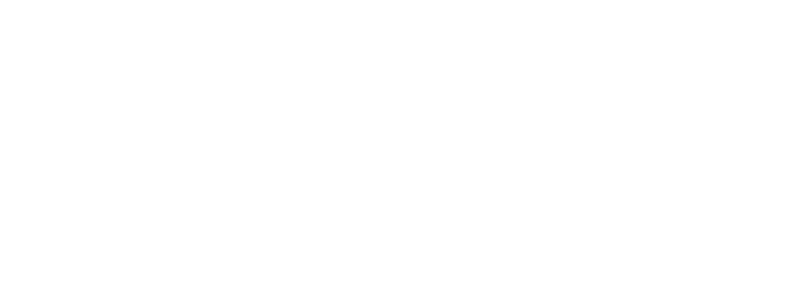
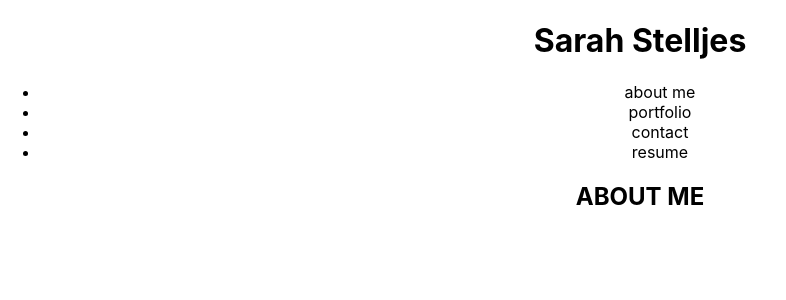
Before and after one commit to SarahStelljes/try-everything-portfolio, a React (Create React App) app: page / in a window 1280 px wide. Shown: the top 300 px of the page, without its empty margins (0-786 px from the left). Built offline with nearby package versions, Linux system fonts and the light colour scheme.

Commit message:
made header functionality and the Main part of body. Main body can switch between the different 'pages' based on what's clicked in the header

```diff
--- a/package.json
+++ b/package.json
@@ -4,10 +4,10 @@
   "private": true,
   "dependencies": {
     "@testing-library/jest-dom": "^5.16.5",
-    "@testing-library/react": "^13.4.0",
+    "@testing-library/react": "11.1.0",
     "@testing-library/user-event": "^13.5.0",
-    "react": "^18.2.0",
-    "react-dom": "^18.2.0",
+    "react": "17.0.2",
+    "react-dom": "17.0.2",
     "react-scripts": "5.0.1",
     "web-vitals": "^2.1.4"
   },
--- a/src/App.js
+++ b/src/App.js
@@ -1,9 +1,34 @@
-import logo from './logo.svg';
+import React, { useState } from 'react';
 import './App.css';
+import Header from './components/Header';
+import Main from './components/Main';
 
 function App() {
+  const [categories] = useState([
+    {
+      titleName: 'about me'
+    },
+    {
+      titleName: 'portfolio'
+    },
+    {
+      titleName: 'contact'
+    },
+    {
+      titleName: 'resume'
+    }
+  ]);
+  const [currentNavTitle, setCurrentNavTitle] = useState(categories[0]);
   return (
     <div className="App">
+      <Header
+        categories={categories}
+        currentNavTitle={currentNavTitle}
+        setCurrentNavTitle={setCurrentNavTitle}
+      />
+      <main>
+        <Main currentNavTitle={currentNavTitle} />
+      </main>
     </div>
   );
 }
--- /dev/null
+++ b/src/components/About.js
@@ -0,0 +1,7 @@
+import React from "react";
+
+export default function About(){
+    return(
+        <h2>ABOUT ME</h2>
+    );
+}
--- /dev/null
+++ b/src/components/Contact.js
@@ -0,0 +1,7 @@
+import React from "react";
+
+export default function Contact(){
+    return(
+        <h2>CONTACT ME</h2>
+    );
+}
--- a/src/components/Header.js
+++ b/src/components/Header.js
@@ -1,15 +1,31 @@
 import React from 'react';
 
-export default function Header(){
-
+export default function Header(props){
+    const {
+        categories = [],
+        currentNavTitle,
+        setCurrentNavTitle
+    } = props;
     return(
         <header>
             <h1>Sarah Stelljes</h1>
             <nav>
-                {/* About Me */}
-                {/* Portfolio */}
-                {/* Contact */}
-                {/* Resume */}
+                <ul>
+                    {categories.map((category) => (
+                        <li
+                            className={`${
+                                currentNavTitle.titleName === category.titleName && category.titleName
+                            }`} key={category.titleName}
+                        >
+                            <span onClick={() => {
+                                setCurrentNavTitle(category);
+                                }}
+                            >
+                                {category.titleName}
+                            </span>
+                        </li>
+                    ))}
+                </ul>
             </nav>
         </header>
     )
--- /dev/null
+++ b/src/components/Main.js
@@ -0,0 +1,47 @@
+import React, { useEffect } from "react";
+import About from "./About";
+import Contact from "./Contact";
+import Portfolio from "./Portfolio";
+import Resume from "./Resume";
+
+export default function Main({currentNavTitle}){
+    const { titleName } = currentNavTitle;
+
+    // const [returnInfo] = useState([
+    //     [{
+    //         category: 'about me',
+    //         returning: {
+    //             chilren: [<About/>]}
+    //     }],
+    //     [{
+    //         category: 'contact',
+    //         returning: {
+    //             chilren: [<Contact/>]}
+    //     }],
+    //     [{
+    //         category: 'portfolio',
+    //         returning: {
+    //             chilren: [<Portfolio/>]}
+    //     }],
+    //     [{
+    //         category: 'resume',
+    //         returning: {
+    //             chilren: [<Resume/>]}
+    //     }]
+    // ]);
+
+    // const currentPage = returnInfo.filter((returnThis) => returnThis.category === titleName);
+
+    useEffect(()=> {
+        document.title = (titleName);
+    }, [titleName]);
+
+    return(
+        <div>
+            {titleName === 'about me' ? <About/>
+            : titleName === 'portfolio' ? <Portfolio/>
+            : titleName === 'contact' ? <Contact/>
+            : <Resume/>}
+        </div>
+    )
+}
--- /dev/null
+++ b/src/components/Portfolio.js
@@ -0,0 +1,7 @@
+import React from "react";
+
+export default function Portfolio(){
+    return(
+        <h2>MY PORTFOLIO</h2>
+    );
+}
--- /dev/null
+++ b/src/components/Resume.js
@@ -0,0 +1,7 @@
+import React from "react";
+
+export default function Resume(){
+    return(
+        <h2>MY RESUME</h2>
+    );
+}
--- /dev/null
+++ b/src/utils/helpers.js
@@ -0,0 +1,3 @@
+export function capitalizeFirstLetter(string) {
+  return string.charAt(0).toUpperCase() + string.slice(1);
+}
```
Also changed, not shown: src/App copy.js (added, +53 -0 lines), src/index.js (+4 -4 lines), src/components/Footer.js (added), 1 other file (tests, documents, lock files or other folders).
